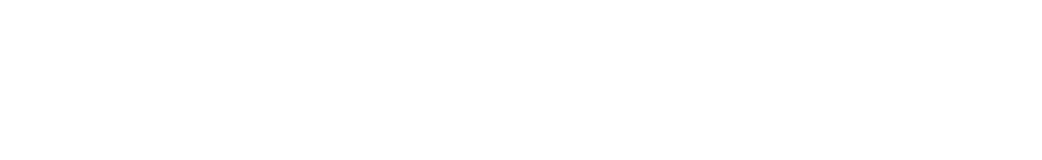
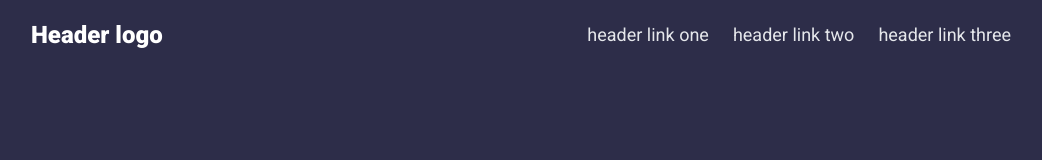
Before and after one commit to bardoneon/landing_page, a plain HTML site: page index.html in a window 1280 px wide. Shown: the whole page, without its empty margins (119-1161 px from the left). Drawn offline with Linux system fonts and the light colour scheme.

Commit message:
Added style.css, modified index.html with header

```diff
--- a/index.html
+++ b/index.html
@@ -4,9 +4,19 @@
     <meta charset="UTF-8">
     <meta http-equiv="X-UA-Compatible" content="IE=edge">
     <meta name="viewport" content="width=device-width, initial-scale=1.0">
-    <title>Document</title>
+    <title>Landing page</title>
+    <link rel="stylesheet" href="style.css">
 </head>
 <body>
+    <div class="header">
+        <div class="logo">Header logo</div>
+         <ul class="right-links">
+            <li><a href="#">header link one</a></li>
+            <li><a href="#">header link two</a></li>
+            <li><a href="#">header link three</a></li>
+         </ul>
+
+    </div>
 
 </body>
 </html>
--- /dev/null
+++ b/style.css
@@ -0,0 +1,32 @@
+@import url('https://fonts.googleapis.com/css2?family=Roboto:ital,wght@0,100;0,300;0,400;0,500;0,700;0,900;1,100;1,300;1,400;1,500;1,700&display=swap');
+
+body {
+    background-color: rgb(45, 45, 73);
+    margin-left: 150px;
+    margin-right: 150px;
+    font-family: "Roboto", sans-serif;
+}
+
+.header {
+    display: flex;
+    justify-content: space-between;
+    align-items: center;
+}
+
+.logo {
+    font-size: 24px;
+    color: white;
+    font-weight: 900;
+}
+
+ul {
+    list-style: none;
+    display: flex;
+    gap: 24px;
+}
+
+a {
+    text-decoration: none;
+    color: #E5E7EB;
+    font-size: 18px;
+}
```
Also changed, not shown: 1 other file.
